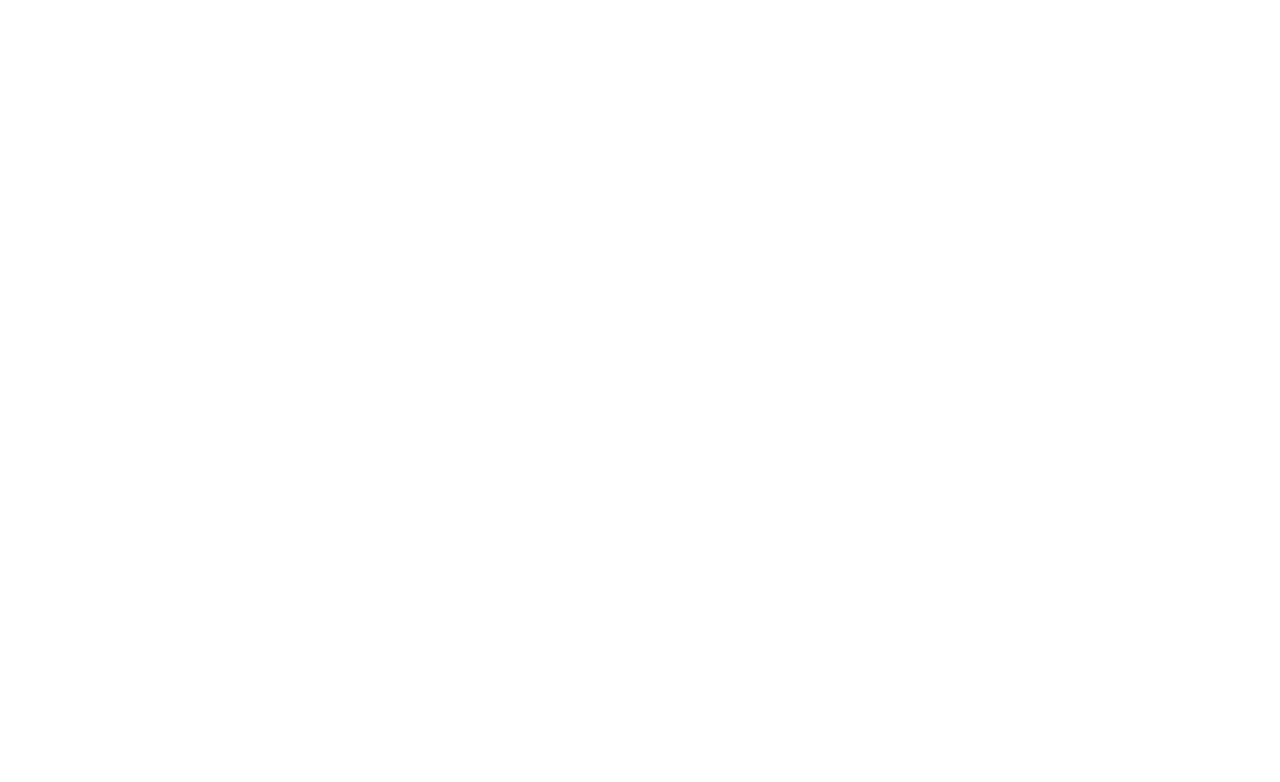
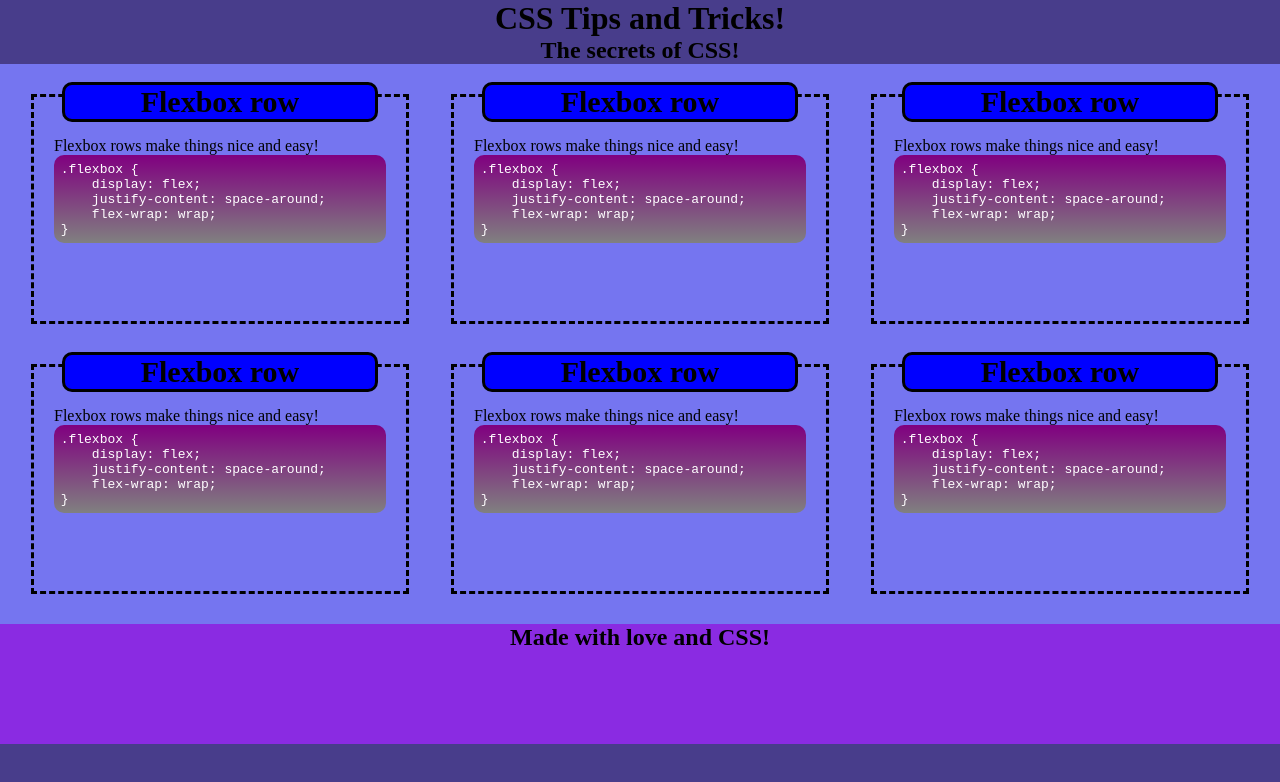
Before and after one commit to Interrubble/Snippet-Cheat-Sheet, a plain HTML site: page index.html in a window 1280 px wide. Drawn offline with Linux system fonts and the light colour scheme.

Commit message:
complete

```diff
--- a/assets/css/style.css
+++ b/assets/css/style.css
@@ -0,0 +1,88 @@
+* {
+    margin: 0;
+    padding: 0;
+    box-sizing: border-box;
+}
+
+body {
+    background: darkslateblue;
+}
+
+header {
+    background: green;
+    line-height: 15vh;
+}
+
+main {
+    background: rgb(117, 117, 240);
+    min-height: 70vh;
+    padding: 10px;
+    display: flex;
+    flex-wrap: wrap;
+    justify-content: space-around;
+}
+
+footer {
+    background: blueviolet;
+    height: 15vh;
+}
+
+h1, h2 {
+    text-align: center;
+}
+
+.card {
+    border: 3px dashed black;
+    width: 30%;
+    padding: 0 20px;
+    margin: 20px 0;
+    transition: box-shadow 0.3s linear
+}
+
+.card:hover, .card:hover h3 {
+    box-shadow: 5px 5px 20px 5px inset crimson;
+    transition: box-shadow 0.3s linear;
+}
+
+.card h3 {
+    border: 3px solid black;
+    text-align: center;
+    width: 95%;
+    margin: 0 auto;
+    position: relative;
+    top: -15px;
+    background: blue;
+    border-radius: 10px;
+    font-size: 30px;
+}
+
+.card pre {
+    background: linear-gradient(purple, gray);
+    border-radius: 10px;
+    margin-bottom: 10px;
+    padding: 2%;
+    user-select: all;
+    display: flex;
+    align-items: center;
+}
+
+code::selection {
+    background: aqua;
+    color: black;
+}
+
+code {
+    color:white;
+}
+
+@media screen and (max-width:992px) {
+    .card {
+        width:50%;
+    }
+}
+
+@media screen and (max-width:768px) {
+    .card {
+        width:50%;
+    }
+}
--- a/index.html
+++ b/index.html
@@ -1,28 +1,95 @@
 <!DOCTYPE html>
 <html lang="en">
+
 <head>
     <meta charset="UTF-8">
     <meta http-equiv="X-UA-Compatible" content="IE=edge">
     <meta name="viewport" content="width=device-width, initial-scale=1.0">
     <title>Document</title>
-    <link rel="stylesheet" href="./assets/css/style.css">
+    <link rel="stylesheet" href="assets/css/style.css">
 </head>
-<header>
-    <h1>
 
-    </h1>
-</header>
-<main>
-    <section class="cards"></section>
-    <section class="cards"></section>
-    <section class="cards"></section>
-    <section class="cards"></section>
-    <section class="cards"></section>
-    <section class="cards"></section>
-</main>
-<footer>
-    <h2>
+<body>
+    <header></header>
+    <h1>CSS Tips and Tricks!</h1>
+    <h2>The secrets of CSS!</h2>
+    <main>
+        <section class="card">
+            <h3>Flexbox row</h3>
+            <p>Flexbox rows make things nice and easy!</p>
+            <pre>
+<code>.flexbox {
+    display: flex;
+    justify-content: space-around;
+    flex-wrap: wrap;
+}
+</code>
+</pre>
+        </section>
+        <section class="card">
+            <h3>Flexbox row</h3>
+            <p>Flexbox rows make things nice and easy!</p>
+            <pre>
+<code>.flexbox {
+    display: flex;
+    justify-content: space-around;
+    flex-wrap: wrap;
+}
+</code>
+</pre>
+        </section>
+        <section class="card">
+            <h3>Flexbox row</h3>
+            <p>Flexbox rows make things nice and easy!</p>
+            <pre>
+<code>.flexbox {
+    display: flex;
+    justify-content: space-around;
+    flex-wrap: wrap;
+}
+</code>
+</pre>
+        </section>
+        <section class="card">
+            <h3>Flexbox row</h3>
+            <p>Flexbox rows make things nice and easy!</p>
+            <pre>
+<code>.flexbox {
+    display: flex;
+    justify-content: space-around;
+    flex-wrap: wrap;
+}
+</code>
+</pre>
+        </section>
+        <section class="card">
+            <h3>Flexbox row</h3>
+            <p>Flexbox rows make things nice and easy!</p>
+            <pre>
+<code>.flexbox {
+    display: flex;
+    justify-content: space-around;
+    flex-wrap: wrap;
+}
+</code>
+</pre>
+        </section>
+        <section class="card">
+            <h3>Flexbox row</h3>
+            <p>Flexbox rows make things nice and easy!</p>
+            <pre>
+<code>.flexbox {
+    display: flex;
+    justify-content: space-around;
+    flex-wrap: wrap;
+}
+</code>
+</pre>
+        </section>
+    </main>
+    <footer>
+        <h2>Made with love and CSS!</h2>
+    </footer>
+</body>
 
-    </h2>
-</footer>
 </html>
```
